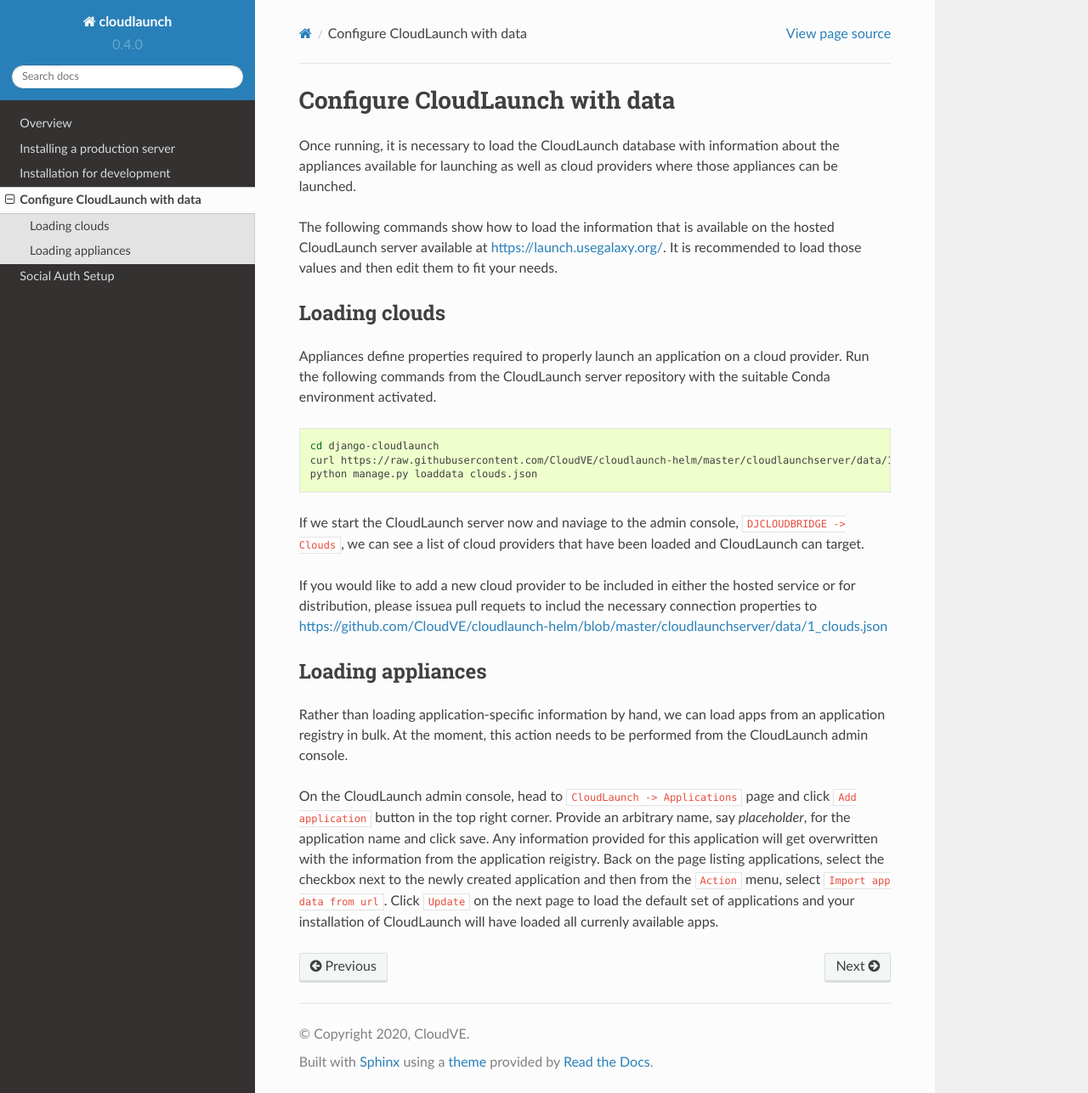
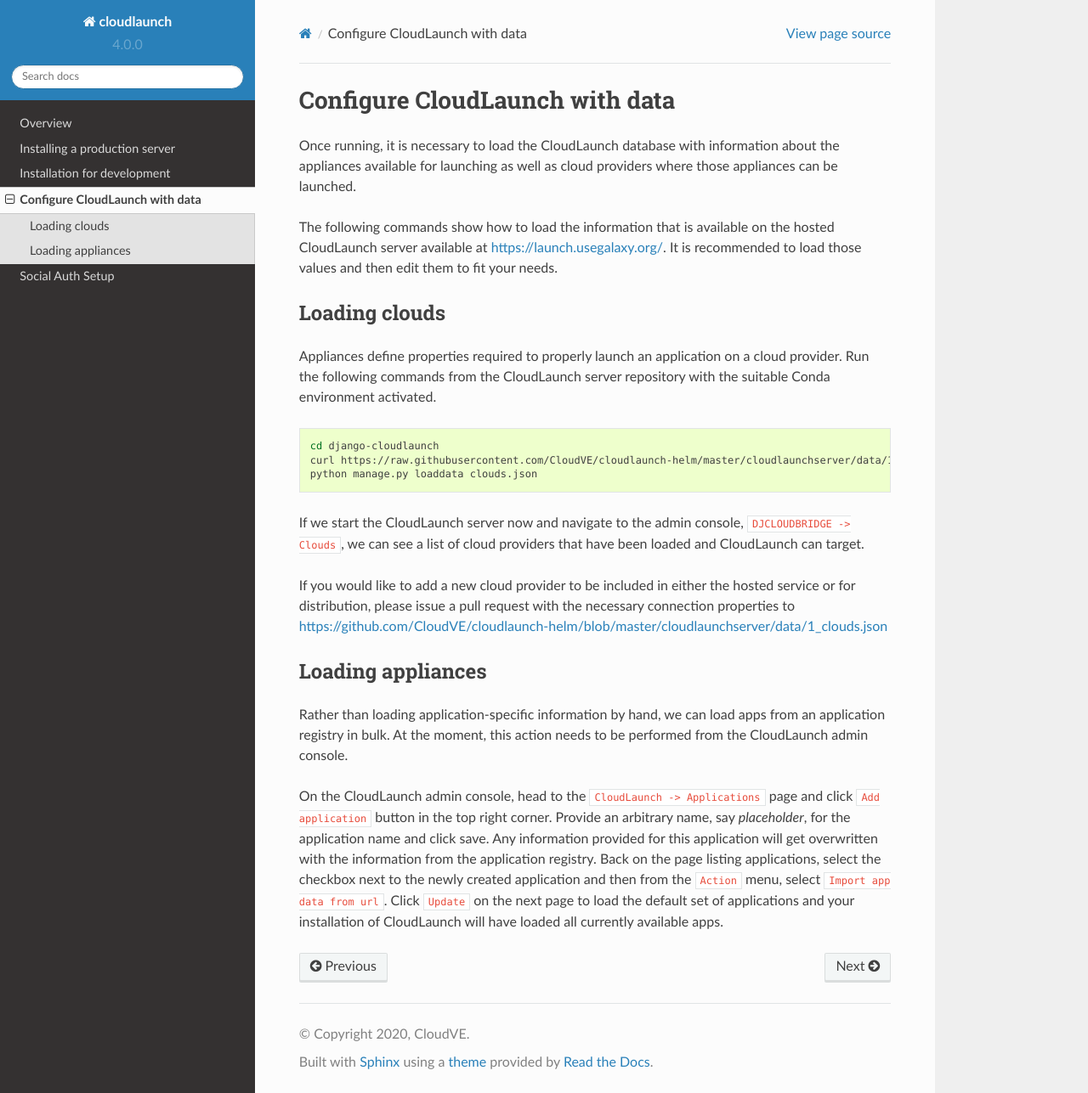
Before and after one commit to galaxyproject/cloudlaunch, a Sphinx documentation site: the page built from docs/topics/configuration.rst, in a window 1280 px wide and 1287 px high. Shown: the whole window at 85% size. Built offline with Sphinx 7.4.7 and the Read the Docs theme 2.0.0, drawn with Linux system fonts in a browser that asks for light colours.

Commit message:
Fixed some typos

```diff
--- a/docs/conf.py
+++ b/docs/conf.py
@@ -62,9 +62,9 @@
 # built documents.
 #
 # Do not edit this number by hand. See Contributing section in the README.
-version = '0.4.0'
+version = '4.0.0'
 # The full version, including alpha/beta/rc tags.
-release = '0.4.0'
+release = '4.0.0'
 
 # The language for content autogenerated by Sphinx. Refer to documentation
 # for a list of supported languages.
--- a/docs/index.rst
+++ b/docs/index.rst
@@ -42,8 +42,8 @@
 Authentication Configuration
 ----------------------------
 
-User authentication to CloudLaunch should managed via social auth. For
-development purposes, it is possible to use the Django authentication in which
+User authentication to CloudLaunch should be managed via social auth. For
+development purposes, it is possible to use Django authentication in which
 case simply creating a superuser is sufficient. If you intend on having users
 of your CloudLaunch installation, you will want to configure
 `social auth <topics/social_auth.html>`_.
--- a/docs/topics/configuration.rst
+++ b/docs/topics/configuration.rst
@@ -22,12 +22,12 @@
     curl https://raw.githubusercontent.com/CloudVE/cloudlaunch-helm/master/cloudlaunchserver/data/1_clouds.json --output clouds.json
     python manage.py loaddata clouds.json
 
-If we start the CloudLaunch server now and naviage to the admin console,
+If we start the CloudLaunch server now and navigate to the admin console,
 ``DJCLOUDBRIDGE -> Clouds``, we can see a list of cloud providers that have
 been loaded and CloudLaunch can target.
 
 If you would like to add a new cloud provider to be included in either the
-hosted service or for distribution, please issuea pull requets to includ the
+hosted service or for distribution, please issue a pull request with the
 necessary connection properties to
 https://github.com/CloudVE/cloudlaunch-helm/blob/master/cloudlaunchserver/data/1_clouds.json
 
@@ -39,12 +39,12 @@
 from an application registry in bulk. At the moment, this action needs to be
 performed from the CloudLaunch admin console.
 
-On the CloudLaunch admin console, head to ``CloudLaunch -> Applications`` page
+On the CloudLaunch admin console, head to the ``CloudLaunch -> Applications`` page
 and click ``Add application`` button in the top right corner. Provide an
 arbitrary name, say `placeholder`, for the application name and click save. Any
 information provided for this application will get overwritten with the
-information from the application reigistry. Back on the page listing
+information from the application registry. Back on the page listing
 applications, select the checkbox next to the newly created application and
 then from the ``Action`` menu, select ``Import app data from url``. Click
 ``Update`` on the next page to load the default set of applications and your
-installation of CloudLaunch will have loaded all currenly available apps.
+installation of CloudLaunch will have loaded all currently available apps.
--- a/docs/topics/development_server_installation.rst
+++ b/docs/topics/development_server_installation.rst
@@ -26,7 +26,7 @@
 
 2. Copy ``cloudlaunchserver/settings_local.py.sample`` to
    ``cloudlaunchserver/settings_local.py`` and make any desired configuration
-   changes. No change are required for the CloudLaunch to run.
+   changes. No change are required for CloudLaunch to run.
 
 3. Run the migrations and create a superuser:
 
```
